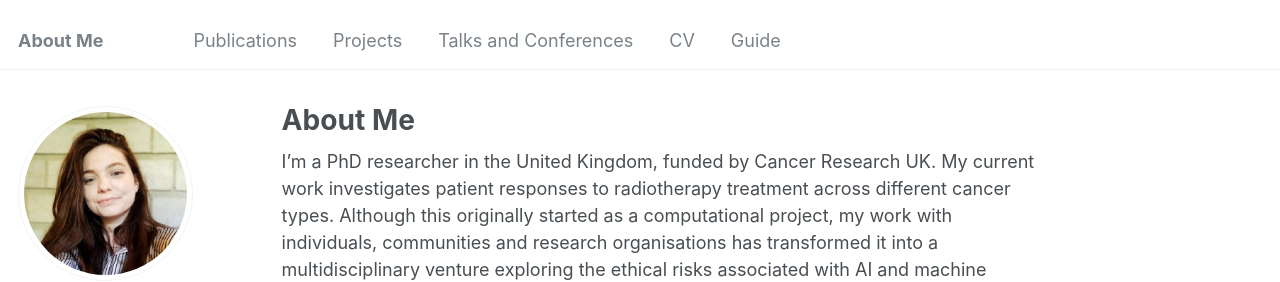
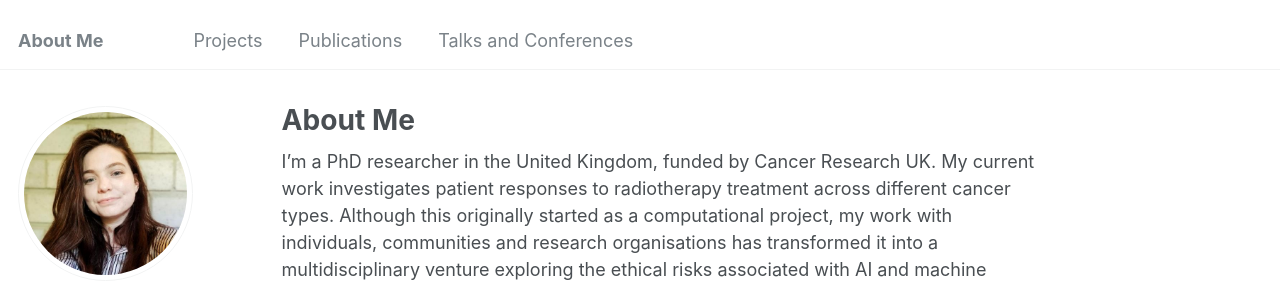
Before and after one commit to CeilidhWelsh/CeilidhWelsh.github.io, a Jekyll site: the page built from _pages/about.md, in a window 1280 px wide. Shown: the top 282 px of the page. Built offline with Jekyll 4.4.1, drawn with Linux system fonts in a browser that asks for light colours; some web fonts are replaced; part of the change alters nothing that is shown.

Commit message:
Update navigation.yml
changing the page order and converting the CV page to the project experience page

```diff
--- a/_data/navigation.yml
+++ b/_data/navigation.yml
@@ -1,10 +1,13 @@
 # main links links
 main:
+  - title: "Projects"
+    url: /cv/
+
   - title: "Publications"
     url: /publications/
 
-  - title: "Projects"
-    url: /projects/
+ # - title: "Projects"
+ #   url: /projects/
 
   - title: "Talks and Conferences"
     url: /talks/
@@ -15,8 +18,6 @@ main:
   #- title: "Blog Posts"
   #  url: /year-archive/
 
-  - title: "CV"
-    url: /cv/
 
-  - title: "Guide"
-    url: /markdown/
+  #- title: "Guide"
+  #  url: /markdown/
```
